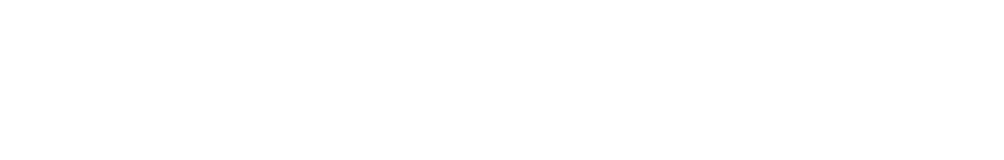
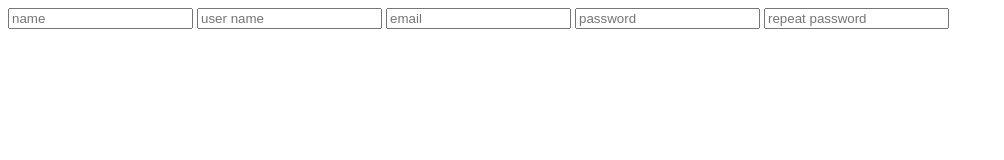
Before and after one commit to mj761/Kraken, a plain HTML site: page index.html in a window 1280 px wide. Shown: the whole page, without its empty margins (0-1004 px from the left). Drawn offline with Linux system fonts and the light colour scheme.

Commit message:
form input

```diff
--- a/index.html
+++ b/index.html
@@ -8,9 +8,16 @@
 <body>
 
 
+    <div class="bg-kraken">
 
 
+    <input type="text" id="name" placeholder="name" autocomplete="given-name" required>
+    <input type="text" id="username" placeholder="user name" autocomplete="username" required>
+    <input type="email" id="email" placeholder="email" autocomplete="email" required>
+    <input type="password" id="password" placeholder="password" autocomplete="new-password" required>
+    <input type="password" id="repeatpassword" placeholder="repeat password" autocomplete="new-password" required>
 
+    </div>
 
 </body>
 </html>
```
